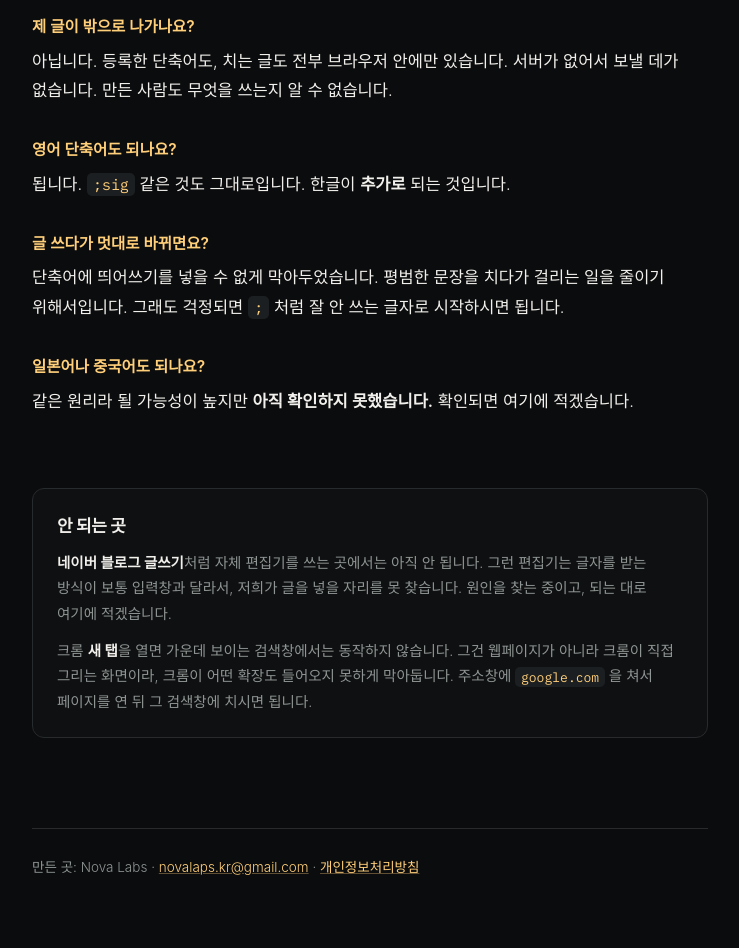
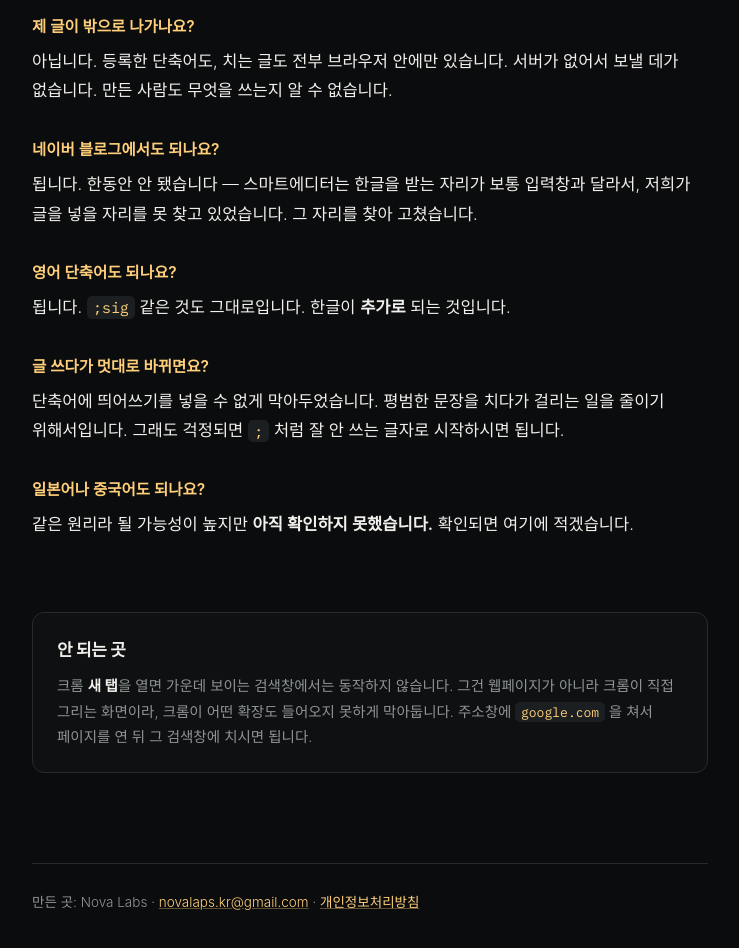
Before and after one commit to Jangseon0930/korean-snippets, a plain HTML site: page index.html in a window 1280 px wide. Shown: the part 3840-4788 px from the top of the page, without its empty margins (270-1009 px from the left). Drawn offline with Linux system fonts and the light colour scheme; a web font is replaced by a local one.

Commit message:
네이버 블로그가 된다 — 2026-11-26
0.6.3 이 스토어에 올라갔다. "안 되는 곳"에서 네이버를 빼고, 왜 안 됐다가
되는지 자주 묻는 것에 적었다.

Co-Authored-By: Claude Opus 5 <noreply@anthropic.com>

```diff
--- a/index.html
+++ b/index.html
@@ -406,6 +406,10 @@
 <p>아닙니다. 등록한 단축어도, 치는 글도 전부 브라우저 안에만 있습니다.
 서버가 없어서 보낼 데가 없습니다. 만든 사람도 무엇을 쓰는지 알 수 없습니다.</p>
 
+<h3>네이버 블로그에서도 되나요?</h3>
+<p>됩니다. 한동안 안 됐습니다 — 스마트에디터는 한글을 받는 자리가 보통 입력창과
+달라서, 저희가 글을 넣을 자리를 못 찾고 있었습니다. 그 자리를 찾아 고쳤습니다.</p>
+
 <h3>영어 단축어도 되나요?</h3>
 <p>됩니다. <code>;sig</code> 같은 것도 그대로입니다. 한글이 <strong>추가로</strong>
 되는 것입니다.</p>
@@ -421,10 +425,7 @@
 
 <section class="caveat">
   <h2>안 되는 곳</h2>
-  <p><b>네이버 블로그 글쓰기</b>처럼 자체 편집기를 쓰는 곳에서는 아직 안 됩니다.
-     그런 편집기는 글자를 받는 방식이 보통 입력창과 달라서, 저희가 글을 넣을
-     자리를 못 찾습니다. 원인을 찾는 중이고, 되는 대로 여기에 적겠습니다.</p>
-  <p style="margin-top:12px">크롬 <b>새 탭</b>을 열면 가운데 보이는 검색창에서는 동작하지 않습니다.
+  <p>크롬 <b>새 탭</b>을 열면 가운데 보이는 검색창에서는 동작하지 않습니다.
      그건 웹페이지가 아니라 크롬이 직접 그리는 화면이라, 크롬이 어떤 확장도
      들어오지 못하게 막아둡니다. 주소창에 <code>google.com</code> 을 쳐서
      페이지를 연 뒤 그 검색창에 치시면 됩니다.</p>
```
